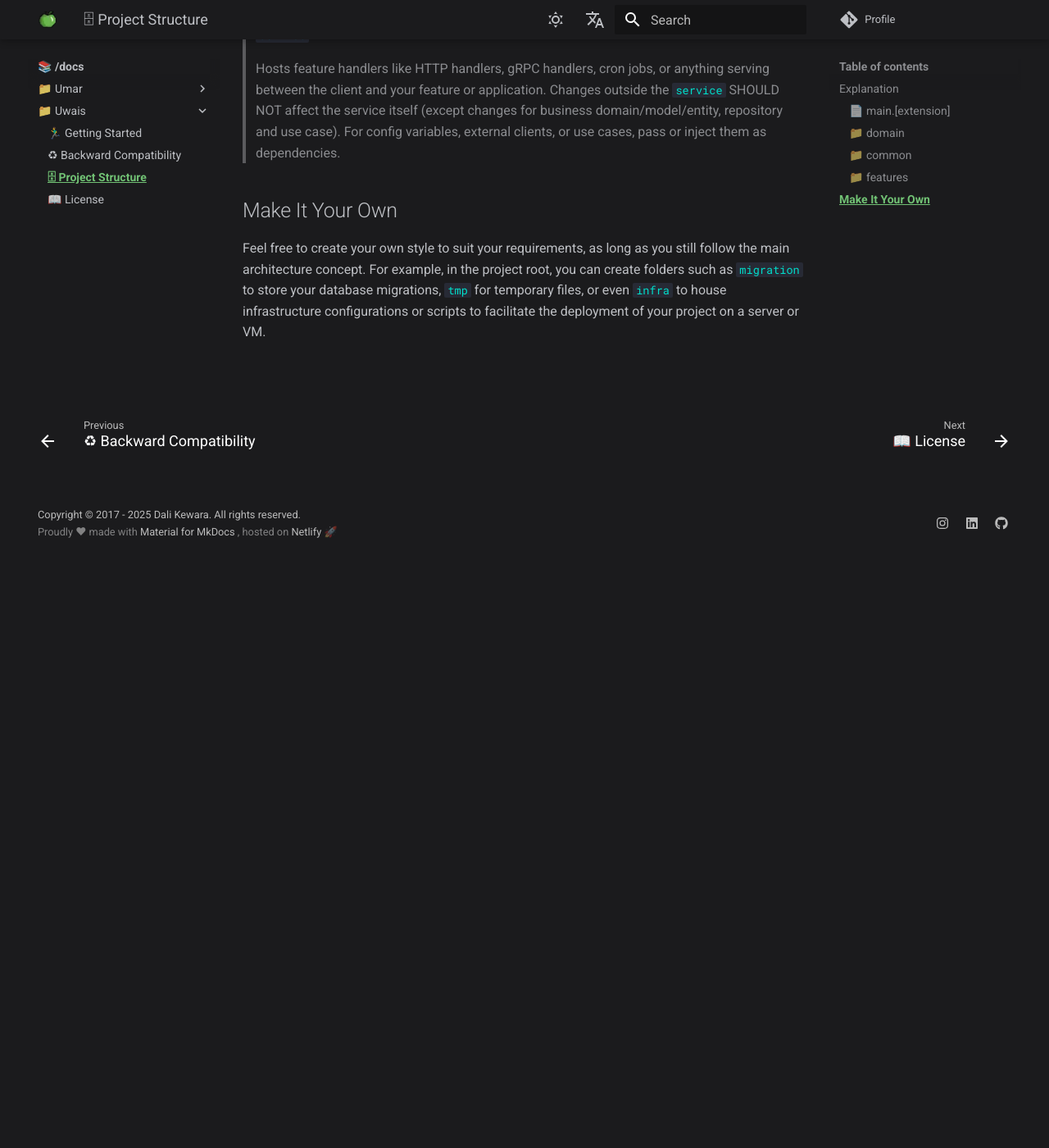
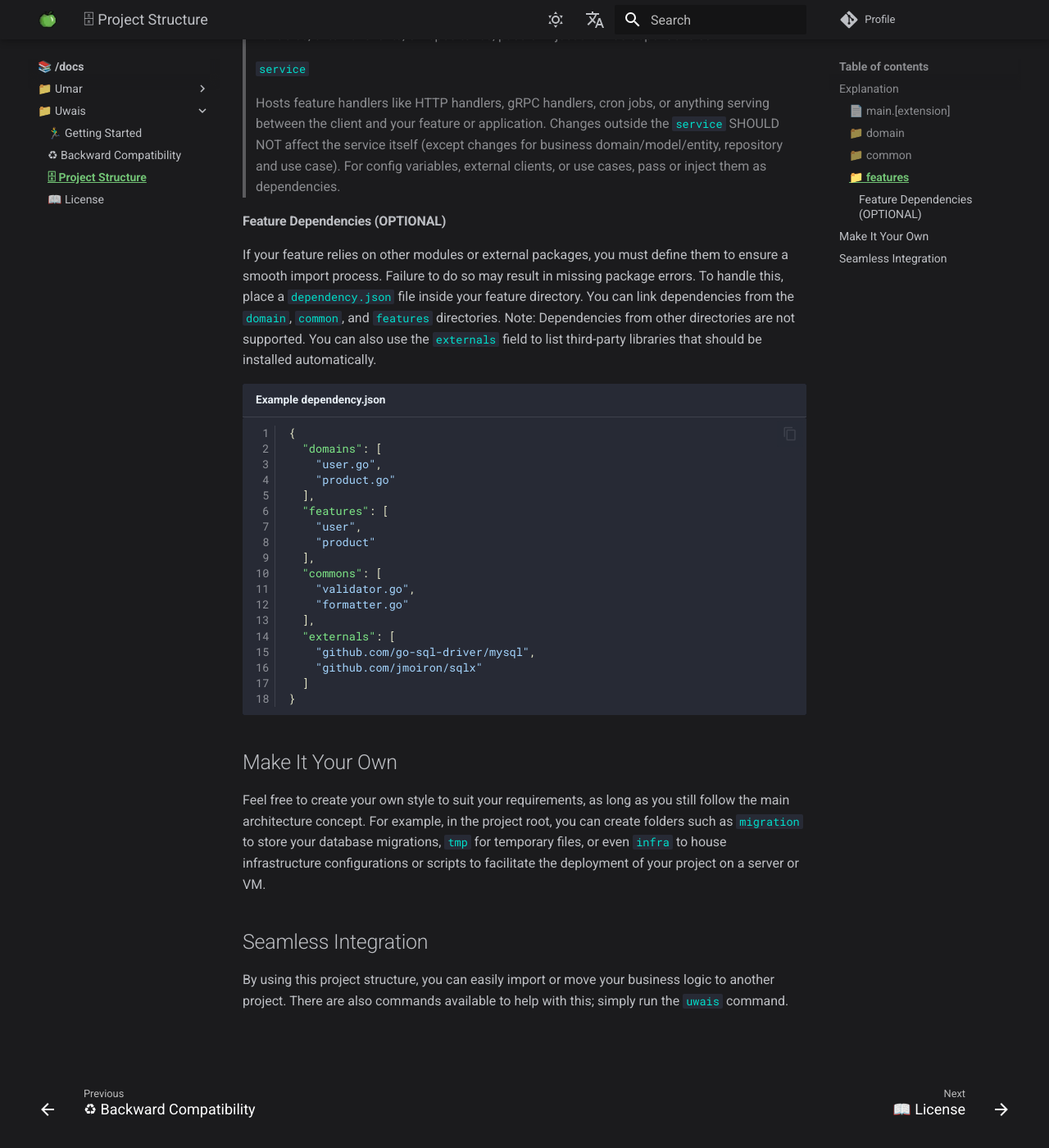
Before and after one commit to dalikewara/dalikewara.github.io, an MkDocs documentation site: the page built from docs/docs/uwais/project-structure.md, in a window 1280 px wide and 1400 px high, scrolled down 1812 px. Shown: the whole window at 82% size. Built offline with MkDocs 1.6.1 and Material for MkDocs 9.7.7, drawn with Linux system fonts in a browser that asks for light colours; plug-ins that fetch from the network failed and are left out; comment, search, counter and statistics services are not loaded; before the commit the page ends 2515 px from its top, so only the background shows below that; some of the changed text lies outside the part shown.

Commit message:
update uwais doc

````diff
--- a/docs/docs/uwais/project-structure.md
+++ b/docs/docs/uwais/project-structure.md
@@ -4,12 +4,14 @@ description: This page shows the detail about Uwais project structure
 keywords: project structure, clean architecture, feature-driven design
 ---
 
-# 🗄 Project Structure
+# 🗄 Project Structure (v4)
 
 To implement the concept of Clean Architecture and Feature-Driven Design, and to keep them as simple and understandable as
 possible, Uwais structures the project like this:
 
-```text title="Example (Go)"
+> This is project structure `v4`, which is currently the only available version.
+
+``` text title="Example (Go)"
 - common
     - error.go
     - fiber.go
@@ -73,8 +75,37 @@ own style as long as it aligns with the core concept.
 > Changes outside the `service` SHOULD NOT affect the service itself (except changes for business domain/model/entity, repository and use case).
 > For config variables, external clients, or use cases, pass or inject them as dependencies.
 
+#### Feature Dependencies (OPTIONAL)
+
+If your feature relies on other modules or external packages, you must define them to ensure a smooth import process. Failure to do so may result in missing package errors. To handle this, place a `dependency.json` file inside your feature directory. You can link dependencies from the `domain`, `common`, and `features` directories. Note: Dependencies from other directories are not supported. You can also use the `externals` field to list third-party libraries that should be installed automatically.
+
+``` json title="Example dependency.json"
+{
+  "domains": [
+    "user.go",
+    "product.go"
+  ],
+  "features": [
+    "user",
+    "product"
+  ],
+  "commons": [
+    "validator.go",
+    "formatter.go"
+  ],
+  "externals": [
+    "github.com/go-sql-driver/mysql",
+    "github.com/jmoiron/sqlx"
+  ]
+}
+```
+
 ## Make It Your Own
 
 Feel free to create your own style to suit your requirements, as long as you still follow the main architecture concept.
 For example, in the project root, you can create folders such as `migration` to store your database migrations, `tmp` for
 temporary files, or even `infra` to house infrastructure configurations or scripts to facilitate the deployment of your project on a server or VM.
+
+## Seamless Integration
+
+By using this project structure, you can easily import or move your business logic to another project. There are also commands available to help with this; simply run the `uwais` command.
--- a/mkdocs.yml
+++ b/mkdocs.yml
@@ -4,24 +4,24 @@ site_description: An unexpected journey
 site_url: https://www.dalikewara.com
 repo_name: Profile
 repo_url: https://github.com/dalikewara
-copyright: Copyright &copy; 2017 - 2025 Dali Kewara. All rights reserved.
+copyright: Copyright &copy; 2017 - 2026 Dali Kewara. All rights reserved.
 
 nav:
   - 🏠 /: index.md
   - 📚 /docs:
-    - docs/index.md
-    - 📁 Umar:
-      - docs/umar/index.md
-      - docs/umar/getting-started.md
-      - docs/umar/license.md
-    - 📁 Uwais:
-      - docs/uwais/index.md
-      - docs/uwais/getting-started.md
-      - docs/uwais/backward-compatibility.md
-      - docs/uwais/project-structure.md
-      - docs/uwais/license.md
+      - docs/index.md
+      - 📁 Umar:
+          - docs/umar/index.md
+          - docs/umar/getting-started.md
+          - docs/umar/license.md
+      - 📁 Uwais:
+          - docs/uwais/index.md
+          - docs/uwais/getting-started.md
+          - docs/uwais/backward-compatibility.md
+          - docs/uwais/project-structure.md
+          - docs/uwais/license.md
   - 📚 /blog:
-    - blog/index.md
+      - blog/index.md
   - 📖 /legal-and-license: legal-and-license.md
 
 theme:
````
Also changed, not shown: docs/docs/uwais/getting-started.md (+17 -10 lines), docs/docs/uwais/index.md (+3 -7 lines), 1 other file.
